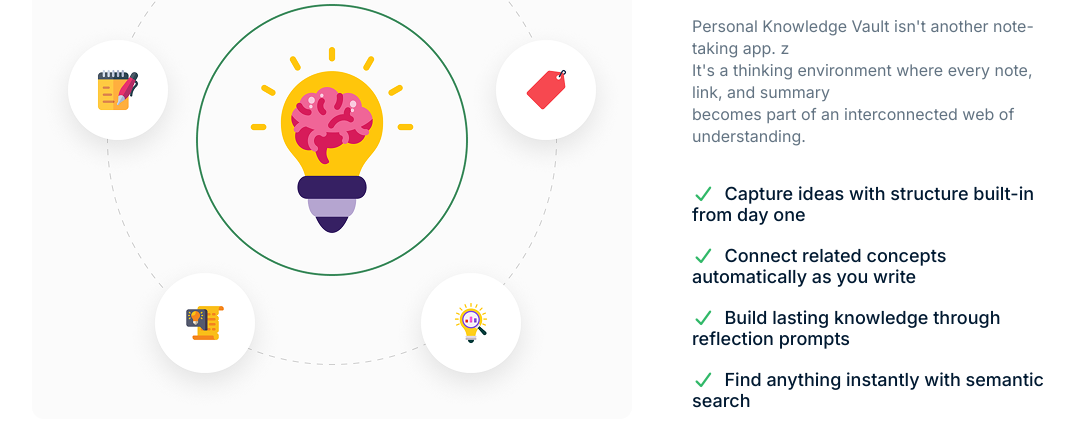
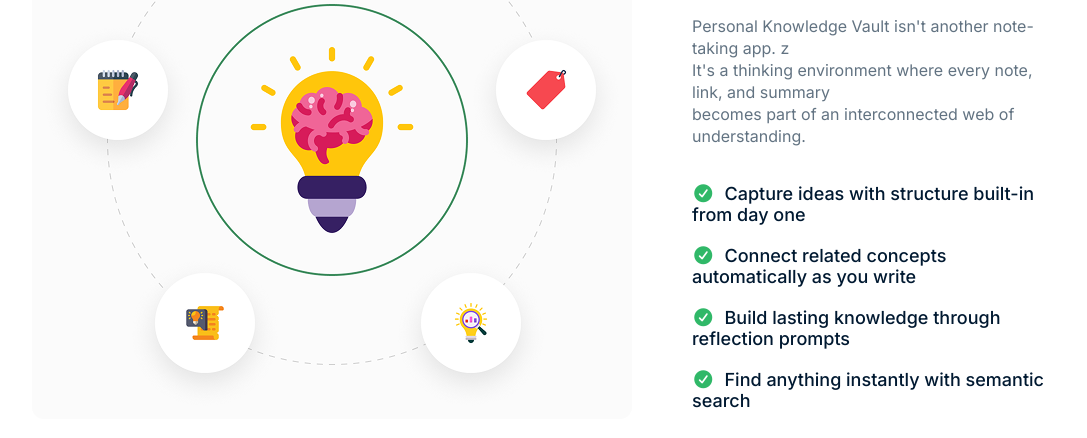
Before and after one commit to SHShadhin/Knowledge-Vault-Assignment, a plain HTML site: page index.html in a window 1280 px wide. Shown: the part 1487-1925 px from the top of the page, without its empty margins (96-1183 px from the left). Drawn offline with Linux system fonts and the light colour scheme.

Commit message:
changes brain section icon

```diff
--- a/index.html
+++ b/index.html
@@ -129,10 +129,10 @@
             <h2>Your Second Brain, Structured By Design.</h2>
             <p>Personal Knowledge Vault isn't another note-taking app. z <br> It's a thinking environment where every note, link, and summary <br>becomes part of an interconnected web of understanding.</p>
             <div>
-                <li><i class="fa-solid fa-check"></i>Capture ideas with structure built-in from day one</li>
-                <li><i class="fa-solid fa-check"></i>Connect related concepts automatically as you write</li>
-                <li><i class="fa-solid fa-check"></i>Build lasting knowledge through reflection prompts</li>
-                <li><i class="fa-solid fa-check"></i>Find anything instantly with semantic search</li>
+                <li><i class="fa-solid fa-circle-check"></i>Capture ideas with structure built-in from day one</li>
+                <li><i class="fa-solid fa-circle-check"></i>Connect related concepts automatically as you write</li>
+                <li><i class="fa-solid fa-circle-check"></i>Build lasting knowledge through reflection prompts</li>
+                <li><i class="fa-solid fa-circle-check"></i>Find anything instantly with semantic search</li>
             </div>
         </div>
       </section>
```
